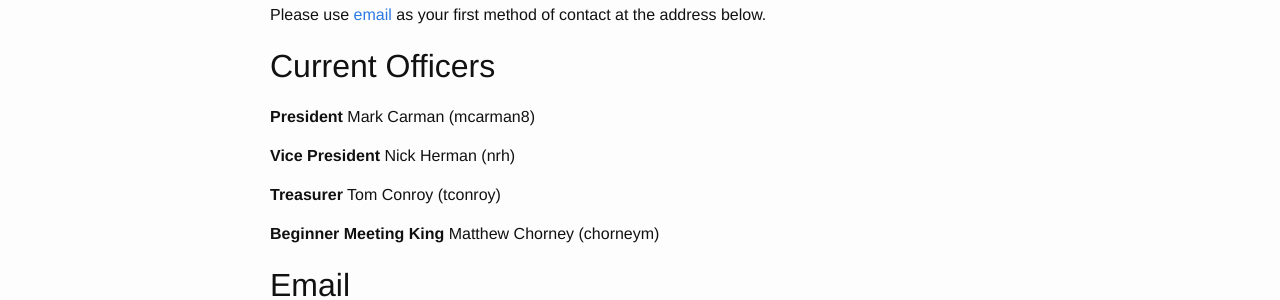
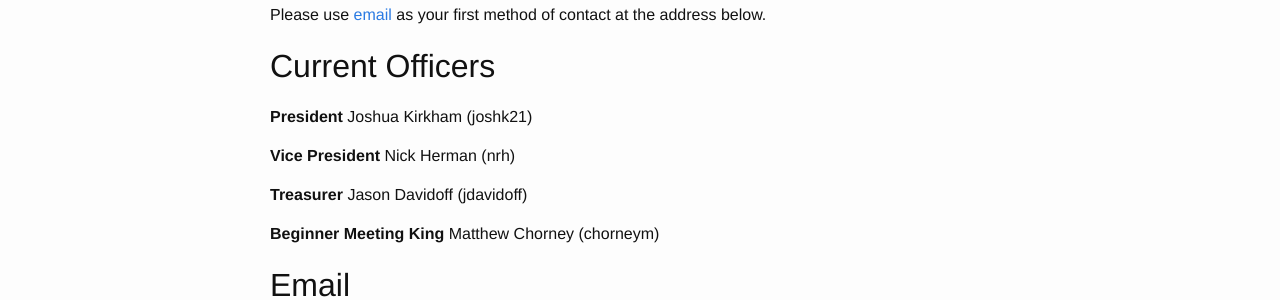
Before and after one commit to VTCSec/vtcsec.org, a Jekyll site: the page built from contact.md, in a window 1280 px wide. Shown: the part 220-520 px from the top of the page. Built offline with Jekyll 4.4.1, drawn with Linux system fonts in a browser that asks for light colours.

Commit message:
Update officers.yml

```diff
--- a/_data/officers.yml
+++ b/_data/officers.yml
@@ -1,8 +1,8 @@
-- name: Mark Carman (mcarman8)
+- name:  Joshua Kirkham (joshk21)
   position: President
 - name: Nick Herman (nrh)
   position: Vice President
-- name: Tom Conroy (tconroy)
+- name: Jason Davidoff (jdavidoff)
   position: Treasurer
 - name: Matthew Chorney (chorneym)
   position: Beginner Meeting King
```
